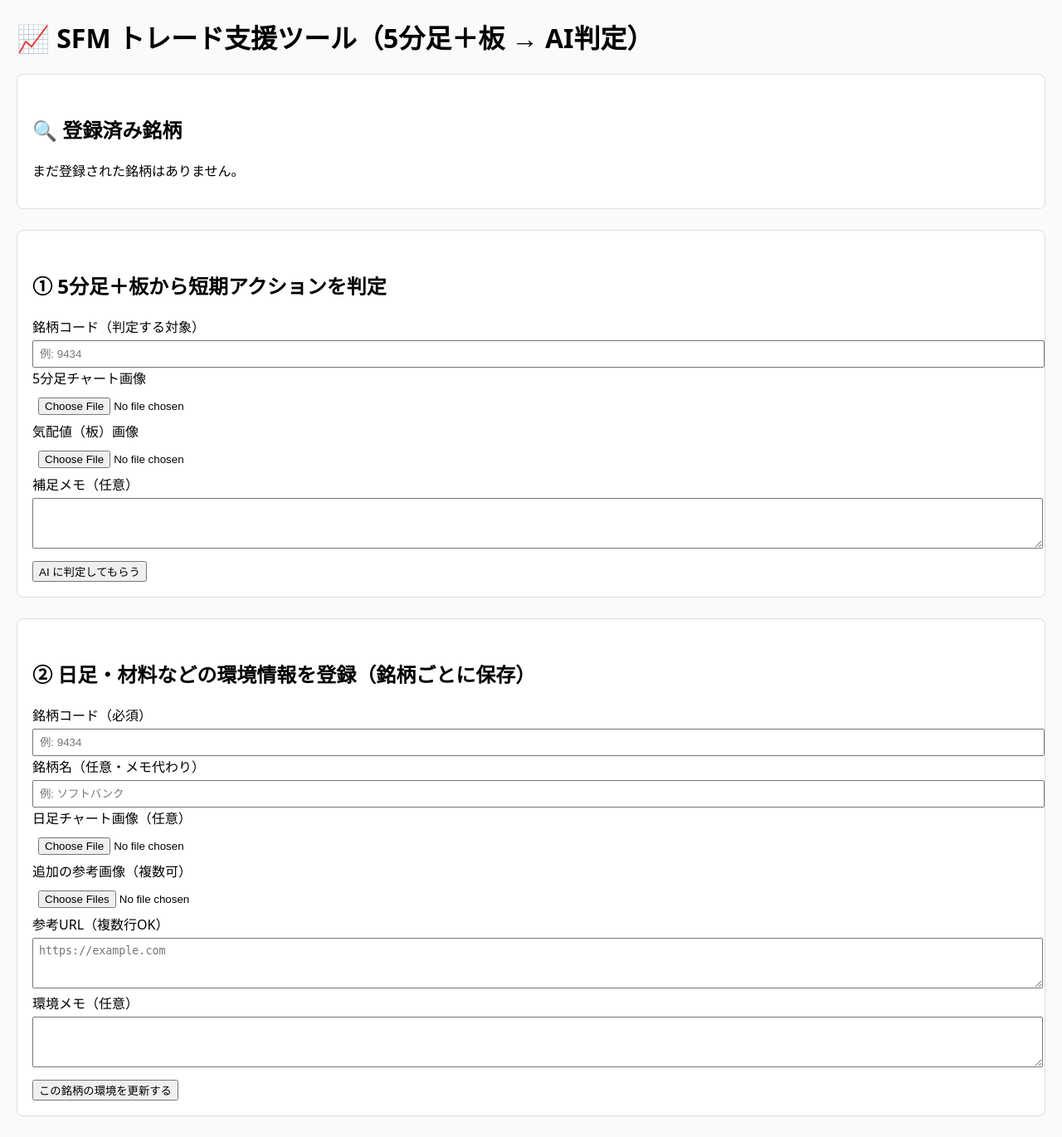
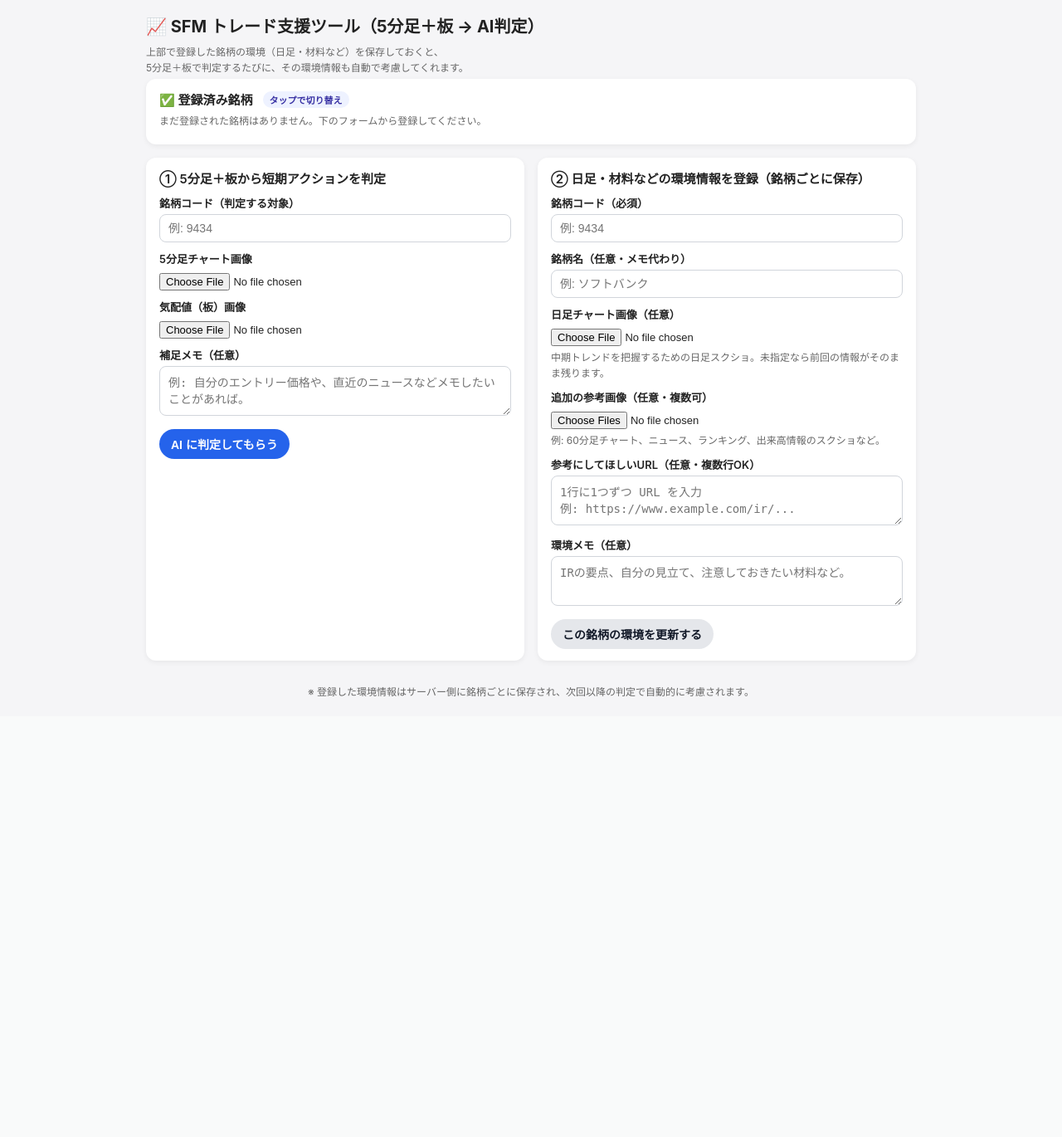
Before and after one commit to kurakirin-cyber/trade-app, a Flask app: page / in a window 1280 px wide. Shown: the whole page at 83% size. After the commit the page ends 839 px from the top, so only its background shows below. Run offline with Flask 3, Linux system fonts and the light colour scheme.

Commit message:
Update index.html

```diff
--- a/trade-app/templates/index.html
+++ b/trade-app/templates/index.html
@@ -1,184 +1,403 @@
 <!DOCTYPE html>
 <html lang="ja">
 <head>
-    <meta charset="UTF-8">
-    <title>SFM トレード支援ツール</title>
+  <meta charset="UTF-8" />
+  <title>SFM トレード支援ツール（5分足＋板 → AI判定）</title>
+  <meta name="viewport" content="width=device-width, initial-scale=1" />
   <style>
-        body { font-family: system-ui, sans-serif; margin: 20px; background: #fafafa; }
-        h2 { margin-top: 30px; }
-        input, textarea, select { width: 100%; padding: 7px; margin-top: 5px; }
+    * {
+      box-sizing: border-box;
+    }
+    body {
+      margin: 0;
+      padding: 0;
+      font-family: -apple-system, BlinkMacSystemFont, "Helvetica Neue",
+        "Segoe UI", sans-serif;
+      background: #f5f5f7;
+      color: #222;
+    }
+    .page {
+      max-width: 960px;
+      margin: 0 auto;
+      padding: 16px;
+    }
+    h1 {
+      font-size: 20px;
+      margin: 0 0 8px;
+    }
+    h2 {
+      font-size: 18px;
+      margin: 0 0 8px;
+    }
+    h3 {
+      font-size: 16px;
+      margin: 0 0 6px;
+    }
+    p {
+      margin: 4px 0;
+      line-height: 1.6;
+    }
+    .card {
+      background: #fff;
+      border-radius: 12px;
+      box-shadow: 0 2px 6px rgba(0, 0, 0, 0.06);
+      padding: 14px 16px;
+      margin-bottom: 16px;
+    }
+    .card-header {
+      display: flex;
+      align-items: center;
+      gap: 6px;
+      margin-bottom: 6px;
+      font-weight: 600;
+      font-size: 15px;
+    }
+    .badge {
+      display: inline-block;
+      padding: 2px 8px;
+      border-radius: 999px;
+      font-size: 11px;
+      background: #eef2ff;
+      color: #3730a3;
+      margin-left: 6px;
+    }
+    .small {
+      font-size: 12px;
+      color: #666;
+    }
 
-        .section-box {
-            background: #fff;
-            padding: 18px;
+    .label {
+      font-size: 13px;
+      font-weight: 600;
+      margin: 10px 0 4px;
+    }
+    input[type="text"],
+    textarea {
+      width: 100%;
+      padding: 8px 10px;
       border-radius: 8px;
-            border: 1px solid #ddd;
-            margin-bottom: 25px;
+      border: 1px solid #d1d5db;
+      font-size: 14px;
+      outline: none;
     }
+    input[type="text"]:focus,
+    textarea:focus {
+      border-color: #2563eb;
+      box-shadow: 0 0 0 1px #2563eb33;
+    }
+    textarea {
+      resize: vertical;
+      min-height: 60px;
+    }
+    .file-input {
+      font-size: 13px;
+      margin-top: 4px;
+    }
+
+    .btn {
+      display: inline-flex;
+      align-items: center;
+      justify-content: center;
+      gap: 4px;
+      padding: 8px 14px;
+      border-radius: 999px;
+      border: none;
+      font-size: 14px;
+      font-weight: 600;
+      cursor: pointer;
+      background: #2563eb;
+      color: #fff;
+      margin-top: 12px;
+    }
+    .btn.secondary {
+      background: #e5e7eb;
+      color: #111827;
+    }
+    .btn:disabled {
+      opacity: 0.6;
+      cursor: not-allowed;
+    }
+
+    .symbol-list {
+      display: flex;
+      flex-wrap: wrap;
+      gap: 6px;
+      margin-top: 8px;
+    }
+    .symbol-pill {
+      display: inline-flex;
+      align-items: center;
+      padding: 4px 10px;
+      border-radius: 999px;
+      background: #e5e7eb;
+      font-size: 12px;
+      text-decoration: none;
+      color: #111827;
+      border: 1px solid transparent;
+    }
+    .symbol-pill.active {
+      background: #2563eb;
+      color: #fff;
+    }
+
     .result-box {
-            background: #e9f7ff;
-            border-left: 4px solid #00a0ff;
-            padding: 12px;
-            margin-top: 15px;
+      margin-top: 10px;
+      padding: 10px 12px;
+      border-radius: 10px;
+      background: #f1f5f9;
+      font-size: 13px;
     }
-        .error-box {
-            background: #ffe2e2;
-            border-left: 4px solid #ff4d4d;
-            padding: 12px;
-            margin-top: 15px;
+    .result-row {
+      margin: 4px 0;
     }
-        .env-box {
-            background: #fdf7e6;
-            padding: 10px;
-            border-left: 4px solid #e6c200;
+
+    .chip {
+      display: inline-block;
+      padding: 2px 8px;
+      border-radius: 999px;
+      font-size: 11px;
+      font-weight: 600;
+    }
+    .chip-buy {
+      background: #dcfce7;
+      color: #166534;
+    }
+    .chip-sell {
+      background: #fee2e2;
+      color: #991b1b;
+    }
+    .chip-hold {
+      background: #e0f2fe;
+      color: #075985;
+    }
+
+    .error {
+      padding: 8px 10px;
+      border-radius: 8px;
+      background: #fee2e2;
+      color: #991b1b;
+      font-size: 13px;
+      margin-bottom: 10px;
+    }
+
+    @media (min-width: 720px) {
+      .grid-2 {
+        display: grid;
+        grid-template-columns: 1.1fr 1.1fr;
+        gap: 16px;
+      }
     }
   </style>
 </head>
 <body>
+  <div class="page">
+    <h1>📈 SFM トレード支援ツール（5分足＋板 → AI判定）</h1>
+    <p class="small">
+      上部で登録した銘柄の環境（日足・材料など）を保存しておくと、<br />
+      5分足＋板で判定するたびに、その環境情報も自動で考慮してくれます。
+    </p>
 
-<h1>📈 SFM トレード支援ツール（5分足＋板 → AI判定）</h1>
+    <!-- エラー表示 -->
+    {% if error %}
+    <div class="error">
+      {{ error }}
+    </div>
+    {% endif %}
 
-<!-- -------------------- 銘柄一覧 -------------------- -->
-<div class="section-box">
-    <h2>🔍 登録済み銘柄</h2>
-
-    {% if env_list and env_list|length > 0 %}
-        <select id="saved-symbol-select">
-            <option value="">-- 登録済み銘柄を選択 --</option>
-            {% for s in env_list %}
-                <option value="{{ s.symbol }}">{{ s.symbol }} {{ s.name }}</option>
+    <!-- 登録済み銘柄一覧 -->
+    <div class="card">
+      <div class="card-header">
+        ✅ 登録済み銘柄
+        <span class="badge">タップで切り替え</span>
+      </div>
+      {% if envs and envs|length > 0 %}
+        <div class="symbol-list">
+          {% for code, info in envs.items() %}
+            <a
+              class="symbol-pill {% if selected_code == code %}active{% endif %}"
+              href="/?code={{ code }}"
+            >
+              {{ code }}{% if info.name %} {{ info.name }}{% endif %}
+            </a>
           {% endfor %}
-        </select>
+        </div>
+        {% if not selected_code %}
+          <p class="small" style="margin-top:8px;">
+            ※ 銘柄をタップすると、その銘柄の環境要約が下に表示されます。
+          </p>
+        {% endif %}
       {% else %}
-        <p>まだ登録された銘柄はありません。</p>
+        <p class="small">まだ登録された銘柄はありません。下のフォームから登録してください。</p>
       {% endif %}
     </div>
 
+    <!-- 選択中銘柄の環境要約 -->
+    {% if selected_env %}
+    <div class="card">
+      <div class="card-header">
+        📘 選択中の銘柄
+      </div>
+      <p class="small">
+        銘柄コード: <strong>{{ selected_code }}</strong>
+        {% if selected_env.name %} / 銘柄名: <strong>{{ selected_env.name }}</strong>{% endif %}
+      </p>
+      {% if selected_env.updated_at %}
+      <p class="small">最終更新: {{ selected_env.updated_at }}</p>
+      {% endif %}
+      <div class="result-box">
+        <div class="result-row">
+          <strong>環境要約:</strong><br />
+          {{ selected_env.summary }}
+        </div>
+      </div>
+    </div>
+    {% endif %}
 
-<!-- -------------------- ① 5分足＋板 → 判定 -------------------- -->
-<div class="section-box">
-    <h2>① 5分足＋板から短期アクションを判定</h2>
+    <!-- 2カラム（PC）で並べる領域 -->
+    <div class="grid-2">
 
-    <form method="POST" enctype="multipart/form-data">
-        <input type="hidden" name="mode" value="judge">
-        <input type="hidden" name="symbol_judge" id="symbol-judge-hidden">
+      <!-- ① 5分足＋板から短期アクションを判定 -->
+      <div class="card">
+        <div class="card-header">
+          ① 5分足＋板から短期アクションを判定
+        </div>
+        <form method="post" enctype="multipart/form-data">
+          <input type="hidden" name="mode" value="judge" />
 
-        <label>銘柄コード（判定する対象）</label>
-        <input type="text" id="symbol-input" placeholder="例: 9434">
+          <div class="label">銘柄コード（判定する対象）</div>
+          <input
+            type="text"
+            name="judge_symbol_code"
+            placeholder="例: 9434"
+            value="{{ result.symbol_code if result else selected_code }}"
+          />
 
-        <label>5分足チャート画像</label>
-        <input type="file" name="chart_image" accept="image/*">
+          <div class="label">5分足チャート画像</div>
+          <input class="file-input" type="file" name="chart_image" accept="image/*" />
 
-        <label>気配値（板）画像</label>
-        <input type="file" name="board_image" accept="image/*">
+          <div class="label">気配値（板）画像</div>
+          <input class="file-input" type="file" name="board_image" accept="image/*" />
 
-        <label>補足メモ（任意）</label>
-        <textarea name="memo" rows="3"></textarea>
+          <div class="label">補足メモ（任意）</div>
+          <textarea
+            name="judge_memo"
+            placeholder="例: 自分のエントリー価格や、直近のニュースなどメモしたいことがあれば。"
+          ></textarea>
 
-        <button type="submit" style="margin-top:10px;">AI に判定してもらう</button>
+          <button type="submit" class="btn">AI に判定してもらう</button>
         </form>
 
         {% if result %}
         <div class="result-box">
-        <h3>【AI 判定結果】銘柄：{{ result.symbol }}</h3>
-        <p><b>アクション：</b> {{ result.action }}</p>
-        <p><b>理由：</b> {{ result.reason }}</p>
+          <div class="result-row">
+            <strong>銘柄:</strong>
+            {{ result.symbol_code }}
+            {% if result.symbol_name %} {{ result.symbol_name }}{% endif %}
+          </div>
 
-        {% if result.buy_range %}
-        <p><b>買い狙い：</b> {{ result.buy_range }}</p>
+          <div class="result-row" style="margin-top:6px;">
+            <strong>アクション:</strong>
+            {% if result.action == "BUY" %}
+              <span class="chip chip-buy">BUY（買い寄り）</span>
+            {% elif result.action == "SELL" %}
+              <span class="chip chip-sell">SELL（売り寄り）</span>
+            {% else %}
+              <span class="chip chip-hold">HOLD（様子見）</span>
             {% endif %}
+          </div>
 
-        {% if result.sell_range %}
-        <p><b>売り狙い：</b> {{ result.sell_range }}</p>
-        {% endif %}
+          <div class="result-row" style="margin-top:6px;">
+            <strong>理由:</strong><br />
+            {{ result.reason }}
+          </div>
+
+          {% if result.buy_zone %}
+          <div class="result-row" style="margin-top:6px;">
+            <strong>買いを検討するゾーン:</strong><br />
+            {{ result.buy_zone }}
           </div>
           {% endif %}
 
-    {% if error %}
-    <div class="error-box">
-        <p>{{ error }}</p>
+          {% if result.sell_zone %}
+          <div class="result-row" style="margin-top:6px;">
+            <strong>売りを検討するゾーン:</strong><br />
+            {{ result.sell_zone }}
           </div>
           {% endif %}
-
-</div>
-
-
-<!-- -------------------- ② 銘柄ごとの環境（日足＋材料）登録 -------------------- -->
-<div class="section-box">
-    <h2>② 日足・材料などの環境情報を登録（銘柄ごとに保存）</h2>
-
-    <form method="POST" enctype="multipart/form-data">
-        <input type="hidden" name="mode" value="update_env">
-
-        <label>銘柄コード（必須）</label>
-        <input type="text" id="symbol-env-display" placeholder="例: 9434">
-        <input type="hidden" name="symbol_env" id="symbol-env-hidden">
-
-        <label>銘柄名（任意・メモ代わり）</label>
-        <input type="text" name="stock_name" placeholder="例: ソフトバンク">
-
-        <label>日足チャート画像（任意）</label>
-        <input type="file" name="daily_image" accept="image/*">
-
-        <label>追加の参考画像（複数可）</label>
-        <input type="file" name="extra_images" accept="image/*" multiple>
-
-        <label>参考URL（複数行OK）</label>
-        <textarea name="env_urls" rows="3" placeholder="https://example.com"></textarea>
-
-        <label>環境メモ（任意）</label>
-        <textarea name="env_memo" rows="3"></textarea>
-
-        <button type="submit" style="margin-top:10px;">この銘柄の環境を更新する</button>
-    </form>
-
-    {% if env_message %}
-    <div class="env-box" style="margin-top:10px;">
-        <p>{{ env_message }}</p>
         </div>
         {% endif %}
       </div>
 
+      <!-- ② 日足・材料などの環境情報を登録（銘柄ごとに保存） -->
+      <div class="card">
+        <div class="card-header">
+          ② 日足・材料などの環境情報を登録（銘柄ごとに保存）
+        </div>
+        <form method="post" enctype="multipart/form-data">
+          <input type="hidden" name="mode" value="update_env" />
 
-<!-- -------------------- JS：銘柄同期ロジック -------------------- -->
-<script>
-    const symbolInput = document.getElementById("symbol-input");
-    const savedSelect = document.getElementById("saved-symbol-select");
-    const symbolJudgeHidden = document.getElementById("symbol-judge-hidden");
-    const symbolEnvHidden = document.getElementById("symbol-env-hidden");
-    const symbolEnvDisplay = document.getElementById("symbol-env-display");
+          <div class="label">銘柄コード（必須）</div>
+          <input
+            type="text"
+            name="env_symbol_code"
+            placeholder="例: 9434"
+            value="{{ selected_code }}"
+          />
 
-    function syncHiddenSymbol() {
-        const v = (symbolInput.value || "").trim();
-        symbolJudgeHidden.value = v;
-        // 判定と環境登録を両方同期
-        symbolEnvHidden.value = v;
-        if (symbolEnvDisplay) symbolEnvDisplay.value = v;
-    }
+          <div class="label">銘柄名（任意・メモ代わり）</div>
+          <input
+            type="text"
+            name="env_symbol_name"
+            placeholder="例: ソフトバンク"
+            value="{% if selected_env and selected_env.name %}{{ selected_env.name }}{% endif %}"
+          />
 
-    if (symbolInput) {
-        symbolInput.addEventListener("input", syncHiddenSymbol);
-    }
+          <div class="label">日足チャート画像（任意）</div>
+          <input
+            class="file-input"
+            type="file"
+            name="daily_image"
+            accept="image/*"
+          />
+          <p class="small">
+            中期トレンドを把握するための日足スクショ。未指定なら前回の情報がそのまま残ります。
+          </p>
 
-    if (savedSelect) {
-        savedSelect.addEventListener("change", () => {
-            const sym = savedSelect.value || "";
-            symbolInput.value = sym;
-            syncHiddenSymbol();
-        });
-    }
+          <div class="label">追加の参考画像（任意・複数可）</div>
+          <input
+            class="file-input"
+            type="file"
+            name="extra_images"
+            accept="image/*"
+            multiple
+          />
+          <p class="small">
+            例: 60分足チャート、ニュース、ランキング、出来高情報のスクショなど。
+          </p>
 
-    if (symbolEnvDisplay) {
-        symbolEnvDisplay.addEventListener("input", () => {
-            const v = symbolEnvDisplay.value.trim();
-            symbolEnvHidden.value = v;
-            symbolInput.value = v;
-            symbolJudgeHidden.value = v;
-        });
-    }
+          <div class="label">参考にしてほしいURL（任意・複数行OK）</div>
+          <textarea
+            name="env_urls"
+            placeholder="1行に1つずつ URL を入力&#10;例: https://www.example.com/ir/..."
+          ></textarea>
 
-    syncHiddenSymbol();
-</script>
+          <div class="label">環境メモ（任意）</div>
+          <textarea
+            name="env_memo"
+            placeholder="IRの要点、自分の見立て、注意しておきたい材料など。"
+          ></textarea>
 
+          <button type="submit" class="btn secondary">
+            この銘柄の環境を更新する
+          </button>
+        </form>
+      </div>
+
+    </div><!-- /.grid-2 -->
+
+    <p class="small" style="margin-top:12px; text-align:center;">
+      ※ 登録した環境情報はサーバー側に銘柄ごとに保存され、次回以降の判定で自動的に考慮されます。
+    </p>
+  </div>
 </body>
 </html>
```
Lines whose indentation alone changed are shown as unchanged.
